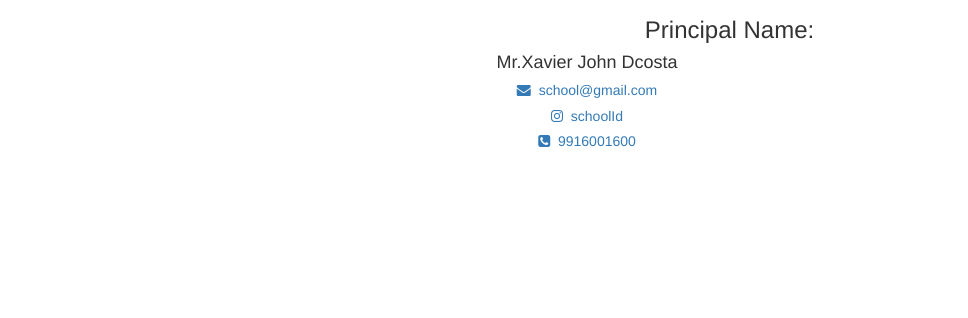
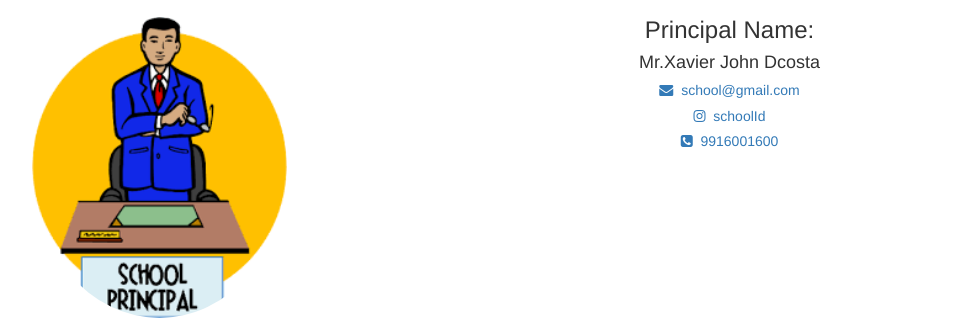
Before and after one commit to Aarit1/C-68-homework, a plain HTML site: page index.html in a window 1280 px wide. Shown: the part 1356-1674 px from the top of the page, without its empty margins (53-1021 px from the left). Before the commit the page ends 1515 px from the top, so only its background shows below. Drawn offline with nearby package versions, Linux system fonts and the light colour scheme.

Commit message:
Add files via upload

```diff
--- a/index.html
+++ b/index.html
@@ -56,7 +56,7 @@
                 <iframe src="https://www.google.com/maps/embed?pb=!1m18!1m12!1m3!1d2689.133873464142!2d-122.1366282760039!3d47.62352890024953!2m3!1f0!2f0!3f0!3m2!1i1024!2i768!4f13.1!3m3!1m2!1s0x54906daf766fb6c1%3A0x89624864fe291013!2s15260%20NE%2015th%20Pl%2C%20Bellevue%2C%20WA%2098007!5e0!3m2!1sen!2sus!4v1629332752097!5m2!1sen!2sus" width="700" height="500"></iframe>
             </div>
             <div id="details">
-                <img id="img_head" scr="https://steemitimages.com/640x0/http://moziru.com/images/office-clipart-female-school-principal-11.png" class="img-responsive img-circle col-lg-3 col-md-3 col-sm-3 col-xs-4">
+                <img id="img_head" src="image.png" class="img-responsive img-circle col-lg-3 col-md-3 col-sm-3 col-xs-4">
                 <h3>Principal Name:</h3>
                 <h4>Mr.Xavier John Dcosta</h4>
                 <div class="contact_1">
```
Also changed, not shown: image.png (added).
